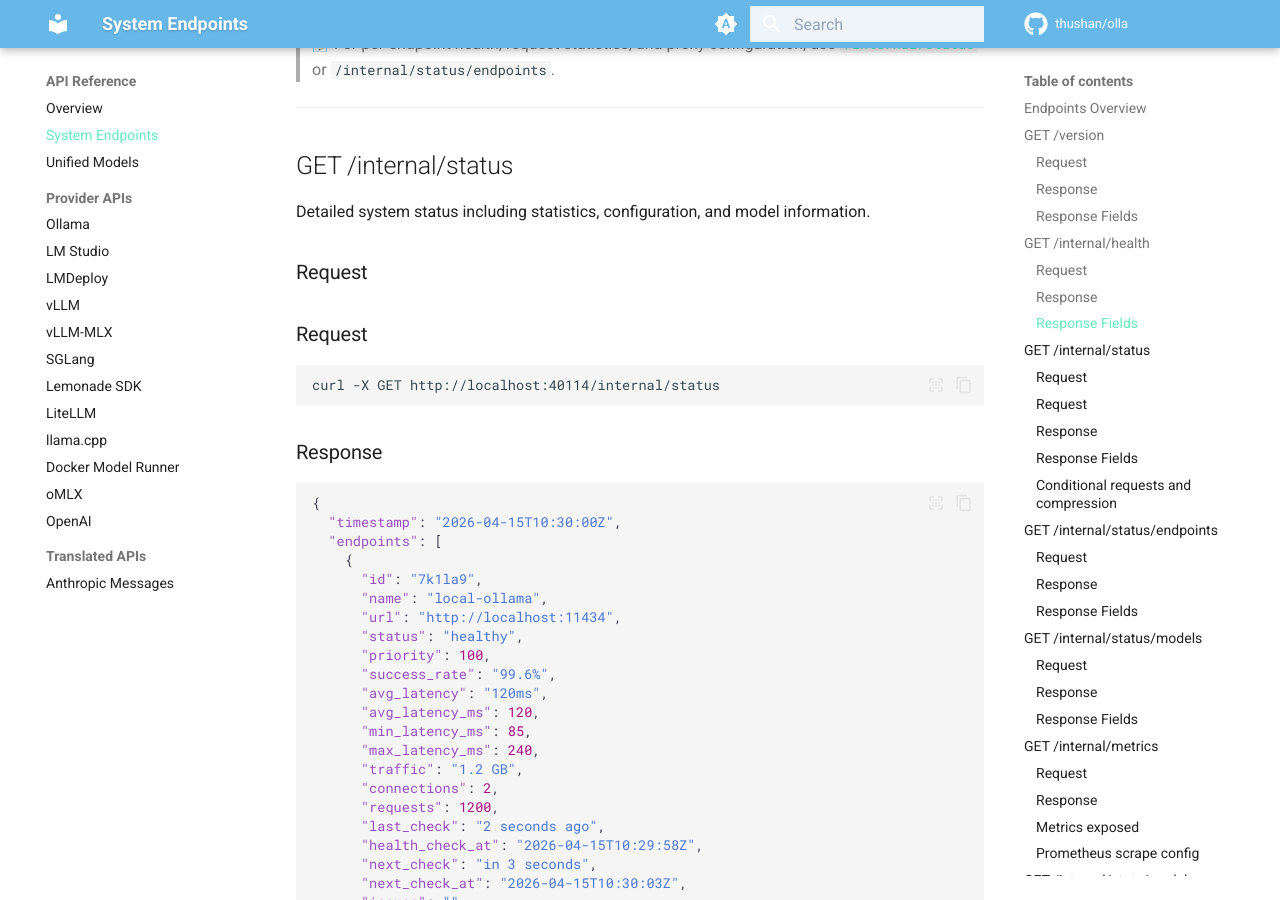
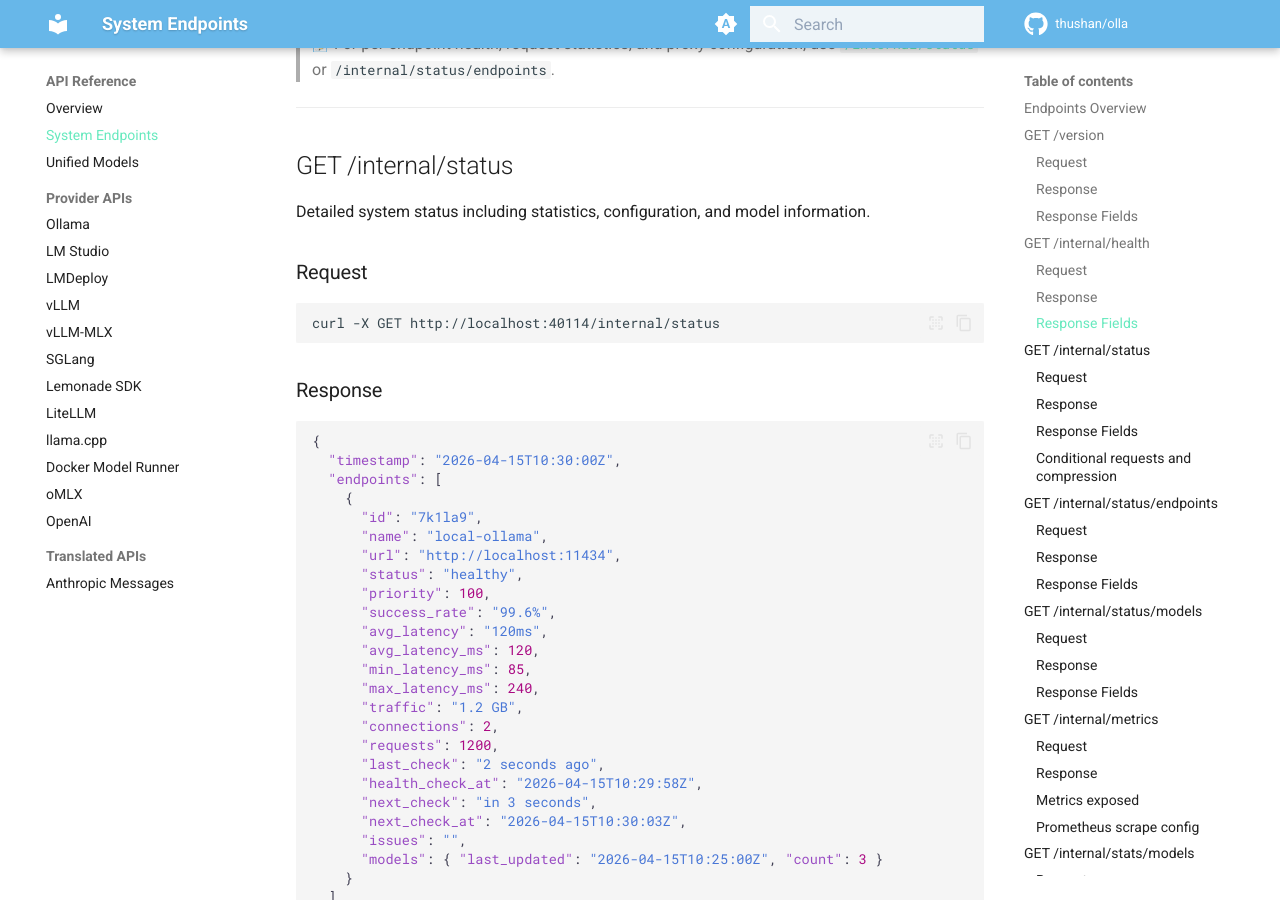
Before and after one commit to leo-3889/olla, an MkDocs documentation site: the page built from docs/content/api-reference/system.md, in a window 1280 px wide and 900 px high, scrolled down 3477 px. Built offline with MkDocs 1.6.1 and Material for MkDocs 9.7.7, drawn with Linux system fonts in a browser that asks for light colours; emoji names are drawn with the system emoji font; comment, search, counter and statistics services are not loaded.

Commit message:
drop a duplicate Request heading in the status api reference

```diff
--- a/docs/content/api-reference/system.md
+++ b/docs/content/api-reference/system.md
@@ -120,8 +120,6 @@
 ## GET /internal/status
 
 Detailed system status including statistics, configuration, and model information.
-
-### Request
 
 ### Request
 
```
